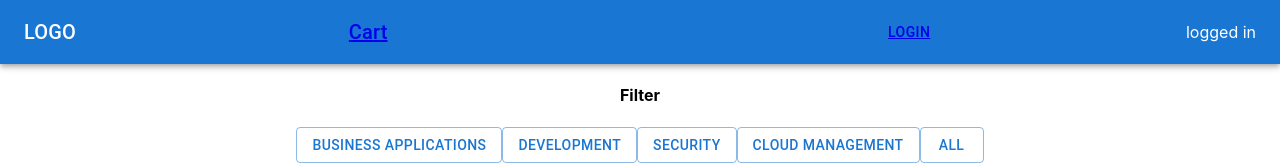
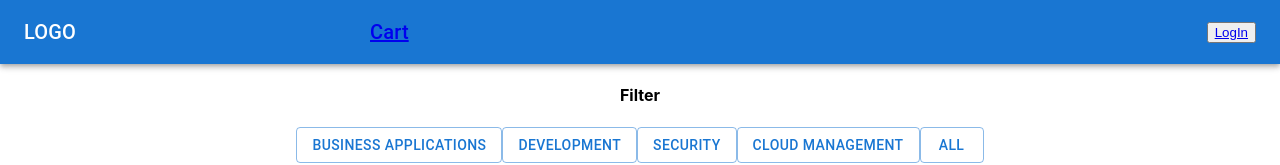
Before and after one commit to anjana-art/Frontendfinalproj, a React (Create React App) app: page /shop in a window 1280 px wide. Shown: the top 165 px of the page. Built offline with nearby package versions, Linux system fonts and the light colour scheme; no server answers.

Commit message:
logout and logged in status

```diff
--- a/src/App.js
+++ b/src/App.js
@@ -8,6 +8,7 @@ import ShopContextProvider, { ShopContext } from './contexts/ShopContext';
 import Cart from './pages/cart/Cart';
 import ShopUserLogged from './pages/shop/ShopUserLogged';
 import Update from "./pages/userdetails/Update";
+import Userdetails from './pages/userdetails/Userdetails';
 
 
 function App() {
@@ -23,6 +24,7 @@ function App() {
         <Route path='/login' element={<Login/>}/>
         <Route path='/cart' element={<Cart/>}/>
         <Route path='/update' element={<Update/>}/>
+        <Route path='/userdetails' element={<Userdetails/>}/>
 
 
 
--- a/src/pages/login/AuthDetails.js
+++ b/src/pages/login/AuthDetails.js
@@ -1,6 +1,7 @@
 import React , {useEffect, useState} from 'react';
 import {auth} from '../../firebaseConfig';
-import { onAuthStateChanged } from 'firebase/auth';
+import { onAuthStateChanged,signOut } from 'firebase/auth';
+import {Link} from 'react-router-dom';
 
 
 const AuthDetails = () => {
@@ -15,9 +16,21 @@ const AuthDetails = () => {
             }
         });
 
+        return()=> {
+            listen();
+        }
+
     },[]);
+
+    const userSignOut = () =>{
+        signOut(auth).then(()=>{
+            console.log('loged out successfully.')
+        }).catch(error => console.log(error))
+    }
+
+
   return (
-        <div>{authUser ? <p>Sign up</p> : <p>logged in</p>} </div>
+        <div>{authUser ?<p> <button onClick={userSignOut}><Link to='/'>Logout</Link></button> </p>: <p><button><Link to='/login'>LogIn</Link></button> </p>}</div>
   )
 }
 
--- a/src/pages/login/Login.js
+++ b/src/pages/login/Login.js
@@ -24,7 +24,7 @@ function Login(){
     e.preventDefault();
     signInWithEmailAndPassword(auth,user.email, user.password)
     .then((user) => {
-      alert('logged in');
+      alert(user.email +'logged in' );
       navigate('/shop');
 
     }).catch((error)=>{
--- /dev/null
+++ b/src/pages/shop/NavShopUser.js
@@ -0,0 +1,45 @@
+import * as React from 'react';
+import AppBar from '@mui/material/AppBar';
+import Box from '@mui/material/Box';
+import Toolbar from '@mui/material/Toolbar';
+import Typography from '@mui/material/Typography';
+import Button from '@mui/material/Button';
+import IconButton from '@mui/material/IconButton';
+import MenuIcon from '@mui/icons-material/Menu';
+import {Link} from 'react-router-dom';
+import AuthDetails from '../login/AuthDetails';
+
+export default function ButtonAppBar() {
+  return (
+    <Box sx={{ flexGrow: 1 }}>
+      <AppBar position="static">
+        <Toolbar>
+          <IconButton
+            size="large"
+            edge="start"
+            color="inherit"
+            aria-label="menu"
+            sx={{ mr: 2 }}
+          >
+             <Typography variant="h6" component="div" sx={{ flexGrow: 1 }}>
+            LOGO
+          </Typography>
+
+          </IconButton>
+          <Typography variant="h6" component="div" sx={{ flexGrow: 1 }}>
+            <Link to='/cart' >Cart</Link>
+            </Typography>
+
+
+          <Typography variant="h6" component="div" sx={{ flexGrow: 1 }}>
+
+
+          </Typography>
+
+          <AuthDetails/>
+
+        </Toolbar>
+      </AppBar>
+    </Box>
+  );
+}
--- a/src/pages/shop/ShopUserLogged.js
+++ b/src/pages/shop/ShopUserLogged.js
@@ -2,7 +2,7 @@ import React, { useState } from 'react'
 import PRODUCTS from './products';
 import Product from './Product';
 import './shop.css';
-import NavShop from './NavShop';
+import NavShopUser from './NavShopUser';
 import Filter from './filter/Filter';
 
 
@@ -18,7 +18,7 @@ const ShopUserLogged = () => {
   return (
 
     <div>
-      <NavShop />
+      <NavShopUser />
       <Filter
         productItems={productItems}
         filterItems={filterItems}
```
